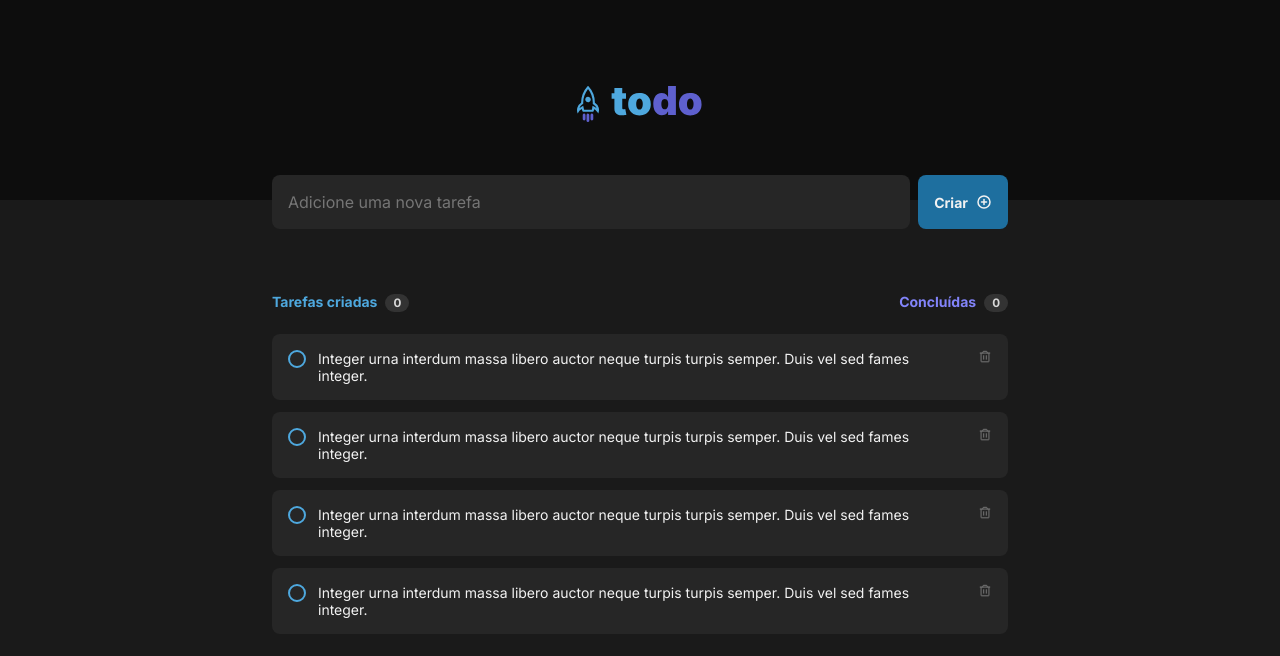
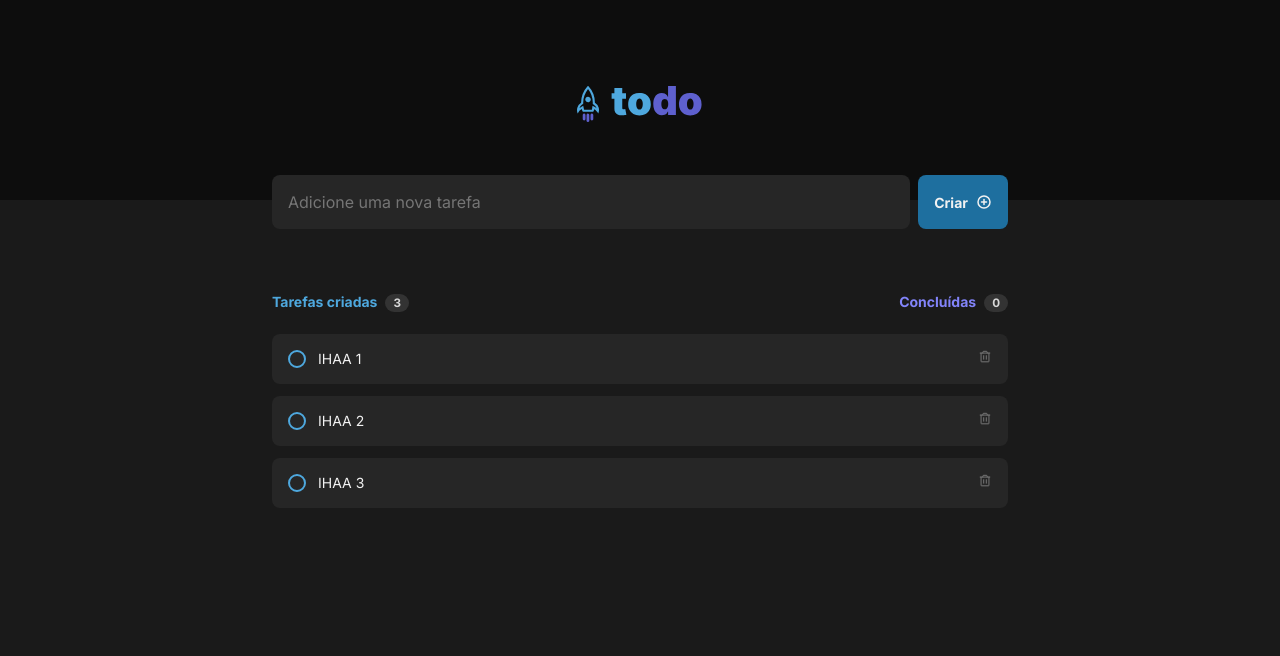
Before and after one commit to KaiqueCovo/todo-list, a React (Vite) app: page / in a window 1280 px wide. Shown: the top 656 px of the page. Built offline with nearby package versions, Linux system fonts and the light colour scheme.

Commit message:
feature: add complete task, delete and count completeds

```diff
--- a/src/components/TodoList/index.module.scss
+++ b/src/components/TodoList/index.module.scss
@@ -36,7 +36,6 @@
       gap: 0.75rem;
 
       width: 100%;
-
       font-size: 0.875rem;
 
       background-color: var(--gray-500);
--- a/src/components/TodoList/index.tsx
+++ b/src/components/TodoList/index.tsx
@@ -1,3 +1,5 @@
+import { useMemo, useState } from 'react';
+
 import { Trash } from 'phosphor-react';
 
 import clipboard from '../../assets/clipboard.png';
@@ -16,54 +18,81 @@ function EmptyList() {
   );
 }
 
+interface ITask {
+  id: string;
+  content: string;
+  completed: boolean;
+}
+
 export function TodoList() {
+  const [tasks, setTasks] = useState<ITask[]>([
+    {
+      id: '1',
+      content: 'IHAA 1',
+      completed: false,
+    },
+    {
+      id: '2',
+      content: 'IHAA 2',
+      completed: false,
+    },
+    {
+      id: '3',
+      content: 'IHAA 3',
+      completed: false,
+    },
+  ]);
+
+  const completedTasks: number = useMemo(
+    () => tasks.reduce((acc, task) => (task.completed ? acc + 1 : acc), 0),
+    [tasks],
+  );
+
+  function handleCompleteTask(id: string): void {
+    const changeTaskCompletedType = tasks.map((task) => {
+      if (task.id === id) {
+        task.completed = !task.completed;
+      }
+
+      return task;
+    });
+
+    setTasks(changeTaskCompletedType);
+  }
+
+  function handleDeleteTask(id: string): void {
+    const removeTaskFromList = tasks.filter((task) => task.id !== id);
+
+    setTasks(removeTaskFromList);
+  }
+
   return (
     <div className={styles.tasks}>
       <div className={styles.header}>
         <span>
           Tarefas criadas
-          <small>0</small>
+          <small>{tasks.length}</small>
         </span>
 
         <span>
           Concluídas
-          <small>0</small>
+          <small>{completedTasks}</small>
         </span>
       </div>
       <ul className={styles.todoList}>
-        <li>
-          <Checkbox id={'1'} name='1' />
-          <p>
-            Integer urna interdum massa libero auctor neque turpis turpis
-            semper. Duis vel sed fames integer.
-          </p>
-          <Trash size={14} />
-        </li>
+        {!tasks.length && <EmptyList />}
 
-        <li>
-          <Checkbox id={'2'} name='2' />
-          <p>
-            Integer urna interdum massa libero auctor neque turpis turpis
-            semper. Duis vel sed fames integer.
-          </p>
-          <Trash size={14} />
-        </li>
-        <li>
-          <Checkbox id={'3'} name='3' />
-          <p>
-            Integer urna interdum massa libero auctor neque turpis turpis
-            semper. Duis vel sed fames integer.
-          </p>
-          <Trash size={14} />
-        </li>
-        <li>
-          <Checkbox />
-          <p>
-            Integer urna interdum massa libero auctor neque turpis turpis
-            semper. Duis vel sed fames integer.
-          </p>
-          <Trash size={14} />
-        </li>
+        {tasks.map((task) => (
+          <li key={task.id}>
+            <Checkbox
+              id={task.id}
+              checked={task.completed}
+              onChange={() => handleCompleteTask(task.id)}
+            />
+            <p>{task.content}</p>
+            <Trash size={14} onClick={() => handleDeleteTask(task.id)} />
+          </li>
+        ))}
       </ul>
     </div>
   );
```
